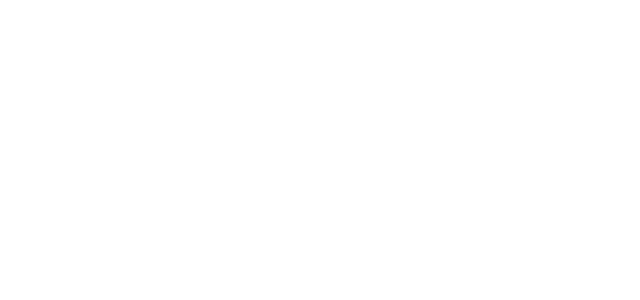
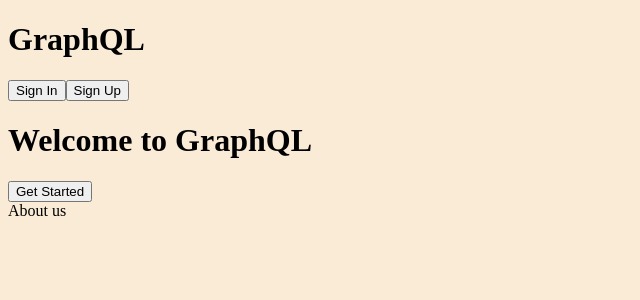
Before and after one commit to Tatiana-312/graphiql-app, a React (Vite) app in the folder graphiql-app/: page / in a window 1280 px wide. Shown: the top 300 px of the page, without its empty margins (0-640 px from the left). Built offline with nearby package versions, Linux system fonts and the light colour scheme.

Commit message:
feat: add basic markup

```diff
--- a/graphiql-app/package.json
+++ b/graphiql-app/package.json
@@ -15,7 +15,8 @@
   },
   "dependencies": {
     "react": "^18.2.0",
-    "react-dom": "^18.2.0"
+    "react-dom": "^18.2.0",
+    "sass": "^1.62.1"
   },
   "devDependencies": {
     "@types/react": "^18.0.28",
--- a/graphiql-app/src/App.tsx
+++ b/graphiql-app/src/App.tsx
@@ -1,7 +1,8 @@
-import './App.css';
+import './index.scss';
+import { WelcomePage } from './pages/WelcomePage/WelcomePage';
 
 function App() {
-  return <></>;
+  return <WelcomePage />;
 }
 
 export default App;
--- /dev/null
+++ b/graphiql-app/src/components/Header/Header.tsx
@@ -0,0 +1,23 @@
+import React from 'react';
+
+export function Header(props: { isAuthorized: boolean }) {
+  return (
+    <>
+      <header className="header">
+        <h1 className="graphql-header">
+          <span className="logo"></span>GraphQL
+        </h1>
+        <div className="users-btns">
+          {props.isAuthorized ? (
+            <>
+              <button className="btn sign-in-btn">Sign In</button>
+              <button className="btn sign-up-btn">Sign Up</button>
+            </>
+          ) : (
+            <button className="btn SignOut"></button>
+          )}
+        </div>
+      </header>
+    </>
+  );
+}
--- /dev/null
+++ b/graphiql-app/src/index.scss
@@ -0,0 +1,3 @@
+body {
+  background-color:antiquewhite;
+}
--- a/graphiql-app/src/main.tsx
+++ b/graphiql-app/src/main.tsx
@@ -1,7 +1,7 @@
 import React from 'react';
 import ReactDOM from 'react-dom/client';
 import App from './App';
-import './index.css';
+import './index.scss';
 
 ReactDOM.createRoot(document.getElementById('root') as HTMLElement).render(
   <React.StrictMode>
--- /dev/null
+++ b/graphiql-app/src/pages/WelcomePage/WelcomePage.tsx
@@ -0,0 +1,18 @@
+import React from 'react';
+import { Header } from '../../components/Header/Header';
+
+export function WelcomePage() {
+  const isAuthorized = true;
+  return (
+    <>
+      <Header isAuthorized={isAuthorized} />
+      <main>
+        <div className="welcome">
+          <h1 className="greeting">Welcome to GraphQL</h1>
+          {isAuthorized && <button className="btn get-started-btn">Get Started</button>}
+        </div>
+        <div className="about-us">About us</div>
+      </main>
+    </>
+  );
+}
```
Also changed, not shown: graphiql-app/src/components/Header/Header.module.scss (added), graphiql-app/src/pages/WelcomePage/WelcomePage.module.scss (added), 1 other file (tests, documents, lock files or other folders).
